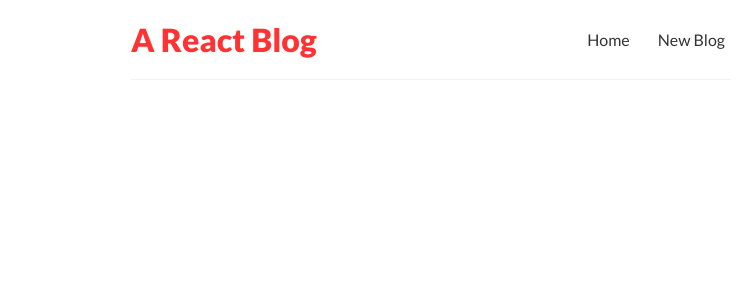
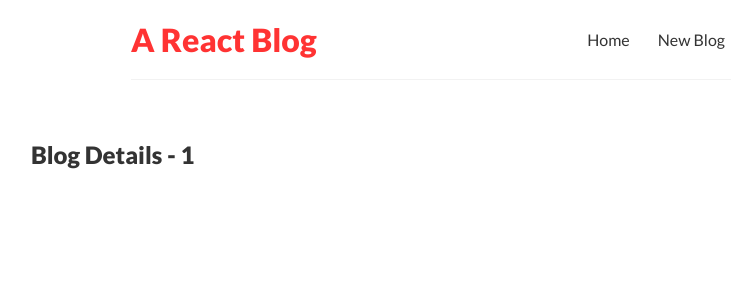
Before and after one commit to elbytes/react-blog, a React (Create React App) app: page /blogs/1 in a window 1280 px wide. Shown: the top 300 px of the page, without its empty margins (209-965 px from the left). Built offline with nearby package versions, Linux system fonts and the light colour scheme.

Commit message:
dynamic blogs pages via useParams

```diff
--- a/src/App.js
+++ b/src/App.js
@@ -4,6 +4,7 @@
 import Home from './Home';
 import {BrowserRouter as Router, Route, Switch} from 'react-router-dom';
 import Create from "./Create";
+import BlogDetails from './BlogDetails';
 
 function App() {
   return (
@@ -18,6 +19,9 @@
             <Route path='/create'>
               <Create />
             </Route>
+            <Route path='/blogs/:id'>
+              <BlogDetails />
+            </Route>
           </Switch>
         </div>
       </div>
--- /dev/null
+++ b/src/BlogDetails.js
@@ -0,0 +1,10 @@
+import { useParams } from "react-router-dom";
+
+const BlogDetails = () => {
+    const { id } = useParams();
+    return ( <div className="blog-details">
+        <h2>Blog Details - {id}</h2>
+    </div> );
+}
+
+export default BlogDetails;
--- a/src/Bloglist.js
+++ b/src/Bloglist.js
@@ -1,12 +1,16 @@
 //instead of props.blogs and props.title -- using destructuring
+import { Link } from 'react-router-dom';
+
 const Bloglist = ({blogs, title}) => {
 
     return ( <div className="blog-list">
      <h2>{title}</h2>
          {blogs.map((blog) =>(
                     <div className="blog-preview" key={blog.id}>
-                        <h2>{blog.title}</h2>
-                        <p>Written by {blog.author}</p>
+                        <Link to={`/blogs/${blog.id}`}>
+                            <h2>{blog.title}</h2>
+                            <p>Written by {blog.author}</p>
+                        </Link>
                     </div>
             ))}
     </div> );
--- a/src/index.css
+++ b/src/index.css
@@ -51,3 +51,7 @@
   color: #ff3333;
   margin-bottom: 8px;
 }
+
+.blog-preview a{
+  text-decoration: none;
+}
```
Also changed, not shown: 1 other file (tests, documents, lock files or other folders).
